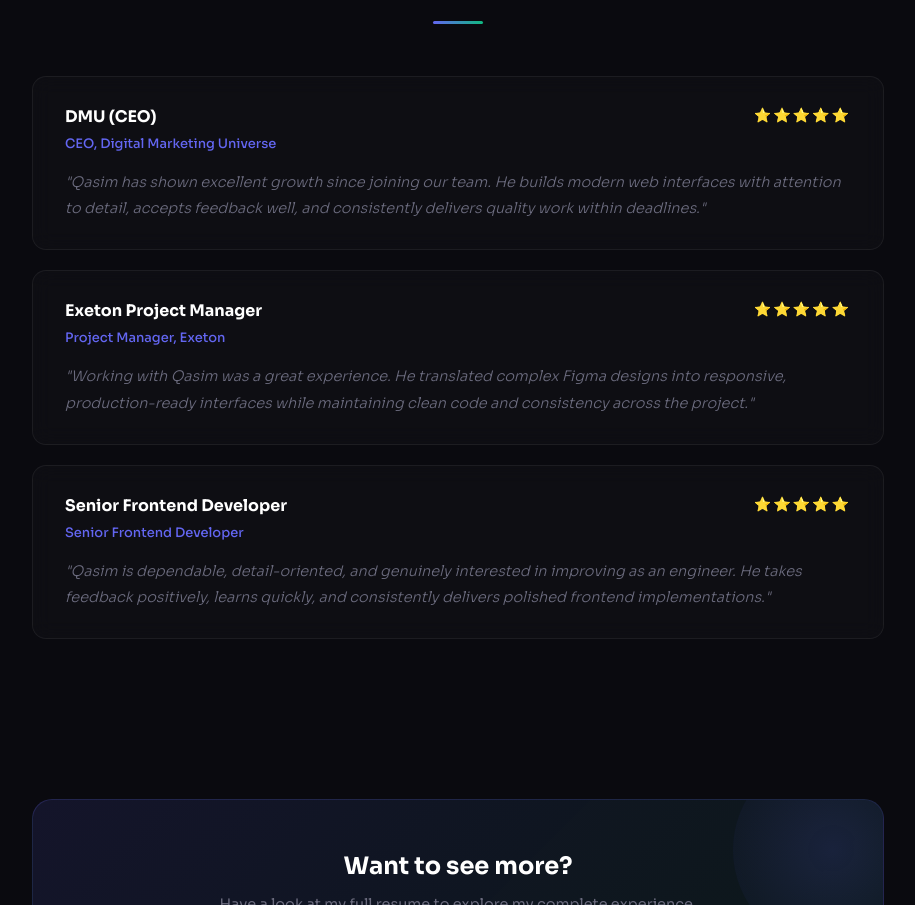
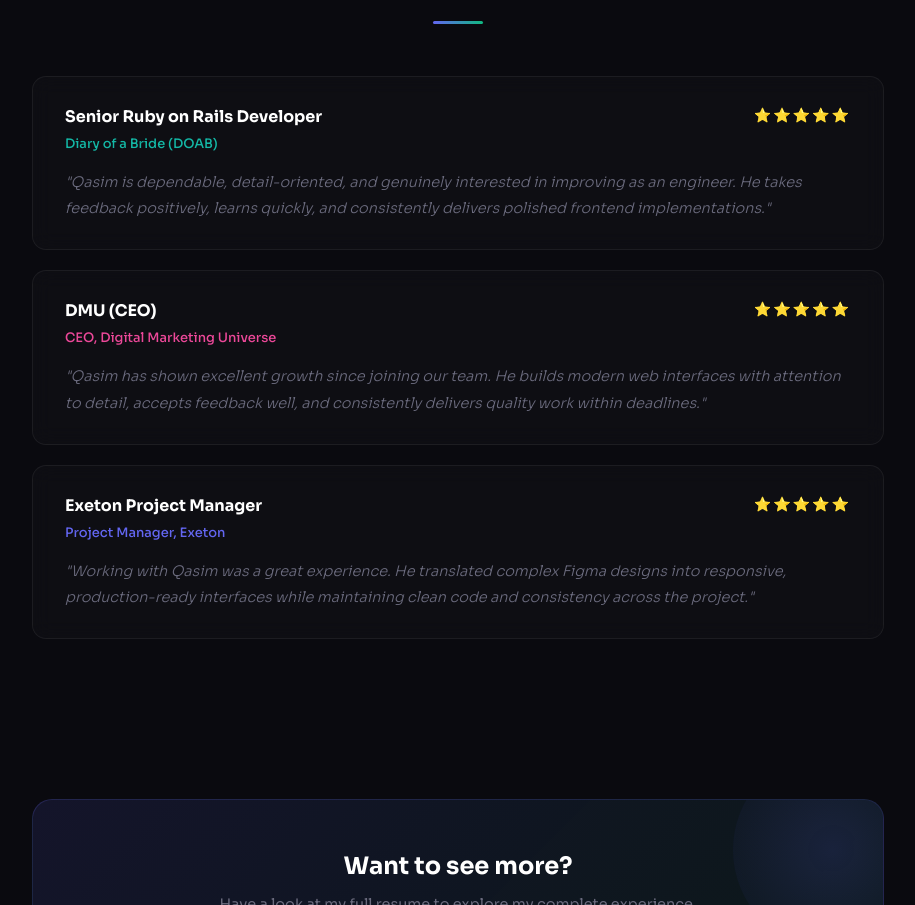
Before and after one commit to mdqasim786/PortfolioV2.0, a React (Vite) app: page / in a window 1280 px wide. Shown: the part 7098-8003 px from the top of the page, without its empty margins (182-1097 px from the left). Built offline with nearby package versions, Linux system fonts and the light colour scheme.

Commit message:
PP CHANGES

```diff
--- a/src/portfolio.tsx
+++ b/src/portfolio.tsx
@@ -1595,7 +1595,7 @@ const Portfolio: FC = () => {
         <SectionHeader title="Testimonials" subtitle="What People Say" visible={visibleSections.has("testimonials")} />
 
         <div style={{ marginTop: "60px", display: "grid", gap: "20px" }}>
-          {/* Testimonial 1 */}
+          {/* Testimonial 1 - DOAB */}
           <div
             style={{
               background: "rgba(255,255,255,0.02)",
@@ -1606,8 +1606,8 @@ const Portfolio: FC = () => {
               transition: "all 0.3s ease",
             }}
             onMouseEnter={(e: MouseEvent<HTMLDivElement>) => {
-              e.currentTarget.style.borderColor = "rgba(99,102,241,0.3)";
-              e.currentTarget.style.background = "rgba(99,102,241,0.04)";
+              e.currentTarget.style.borderColor = "rgba(20,184,166,0.3)";
+              e.currentTarget.style.background = "rgba(20,184,166,0.04)";
             }}
             onMouseLeave={(e: MouseEvent<HTMLDivElement>) => {
               e.currentTarget.style.borderColor = "rgba(255,255,255,0.06)";
@@ -1616,17 +1616,17 @@ const Portfolio: FC = () => {
           >
             <div style={{ display: "flex", justifyContent: "space-between", alignItems: "flex-start", gap: "12px", marginBottom: "14px" }}>
               <div>
-                <p style={{ fontSize: "16px", fontWeight: 700, color: "#fff", marginBottom: "2px" }}>DMU (CEO)</p>
-                <span style={{ fontSize: "13px", color: "#6366f1", fontWeight: 500 }}>CEO, Digital Marketing Universe</span>
+                <p style={{ fontSize: "16px", fontWeight: 700, color: "#fff", marginBottom: "2px" }}>Senior Ruby on Rails Developer</p>
+                <span style={{ fontSize: "13px", color: "#14b8a6", fontWeight: 500 }}>Diary of a Bride (DOAB)</span>
               </div>
               <span style={{ fontSize: "14px", color: "#f59e0b", letterSpacing: "2px", whiteSpace: "nowrap" }}>⭐⭐⭐⭐⭐</span>
             </div>
             <p style={{ fontSize: "14.5px", color: "#6b6b7e", lineHeight: 1.8, fontWeight: 300, fontStyle: "italic" }}>
-              "Qasim has shown excellent growth since joining our team. He builds modern web interfaces with attention to detail, accepts feedback well, and consistently delivers quality work within deadlines."
+              "Qasim is dependable, detail-oriented, and genuinely interested in improving as an engineer. He takes feedback positively, learns quickly, and consistently delivers polished frontend implementations."
             </p>
           </div>
 
-          {/* Testimonial 2 */}
+          {/* Testimonial 2 - DMU */}
           <div
             style={{
               background: "rgba(255,255,255,0.02)",
@@ -1637,8 +1637,8 @@ const Portfolio: FC = () => {
               transition: "all 0.3s ease",
             }}
             onMouseEnter={(e: MouseEvent<HTMLDivElement>) => {
-              e.currentTarget.style.borderColor = "rgba(99,102,241,0.3)";
-              e.currentTarget.style.background = "rgba(99,102,241,0.04)";
+              e.currentTarget.style.borderColor = "rgba(236,72,153,0.3)";
+              e.currentTarget.style.background = "rgba(236,72,153,0.04)";
             }}
             onMouseLeave={(e: MouseEvent<HTMLDivElement>) => {
               e.currentTarget.style.borderColor = "rgba(255,255,255,0.06)";
@@ -1647,17 +1647,17 @@ const Portfolio: FC = () => {
           >
             <div style={{ display: "flex", justifyContent: "space-between", alignItems: "flex-start", gap: "12px", marginBottom: "14px" }}>
               <div>
-                <p style={{ fontSize: "16px", fontWeight: 700, color: "#fff", marginBottom: "2px" }}>Exeton Project Manager</p>
-                <span style={{ fontSize: "13px", color: "#6366f1", fontWeight: 500 }}>Project Manager, Exeton</span>
+                <p style={{ fontSize: "16px", fontWeight: 700, color: "#fff", marginBottom: "2px" }}>DMU (CEO)</p>
+                <span style={{ fontSize: "13px", color: "#ec4899", fontWeight: 500 }}>CEO, Digital Marketing Universe</span>
               </div>
               <span style={{ fontSize: "14px", color: "#f59e0b", letterSpacing: "2px", whiteSpace: "nowrap" }}>⭐⭐⭐⭐⭐</span>
             </div>
             <p style={{ fontSize: "14.5px", color: "#6b6b7e", lineHeight: 1.8, fontWeight: 300, fontStyle: "italic" }}>
-              "Working with Qasim was a great experience. He translated complex Figma designs into responsive, production-ready interfaces while maintaining clean code and consistency across the project."
+              "Qasim has shown excellent growth since joining our team. He builds modern web interfaces with attention to detail, accepts feedback well, and consistently delivers quality work within deadlines."
             </p>
           </div>
 
-          {/* Testimonial 3 */}
+          {/* Testimonial 3 - Exeton */}
           <div
             style={{
               background: "rgba(255,255,255,0.02)",
@@ -1678,13 +1678,13 @@ const Portfolio: FC = () => {
           >
             <div style={{ display: "flex", justifyContent: "space-between", alignItems: "flex-start", gap: "12px", marginBottom: "14px" }}>
               <div>
-                <p style={{ fontSize: "16px", fontWeight: 700, color: "#fff", marginBottom: "2px" }}>Senior Frontend Developer</p>
-                <span style={{ fontSize: "13px", color: "#6366f1", fontWeight: 500 }}>Senior Frontend Developer</span>
+                <p style={{ fontSize: "16px", fontWeight: 700, color: "#fff", marginBottom: "2px" }}>Exeton Project Manager</p>
+                <span style={{ fontSize: "13px", color: "#6366f1", fontWeight: 500 }}>Project Manager, Exeton</span>
               </div>
               <span style={{ fontSize: "14px", color: "#f59e0b", letterSpacing: "2px", whiteSpace: "nowrap" }}>⭐⭐⭐⭐⭐</span>
             </div>
             <p style={{ fontSize: "14.5px", color: "#6b6b7e", lineHeight: 1.8, fontWeight: 300, fontStyle: "italic" }}>
-              "Qasim is dependable, detail-oriented, and genuinely interested in improving as an engineer. He takes feedback positively, learns quickly, and consistently delivers polished frontend implementations."
+              "Working with Qasim was a great experience. He translated complex Figma designs into responsive, production-ready interfaces while maintaining clean code and consistency across the project."
             </p>
           </div>
         </div>
```
Lines whose indentation alone changed are shown as unchanged.
